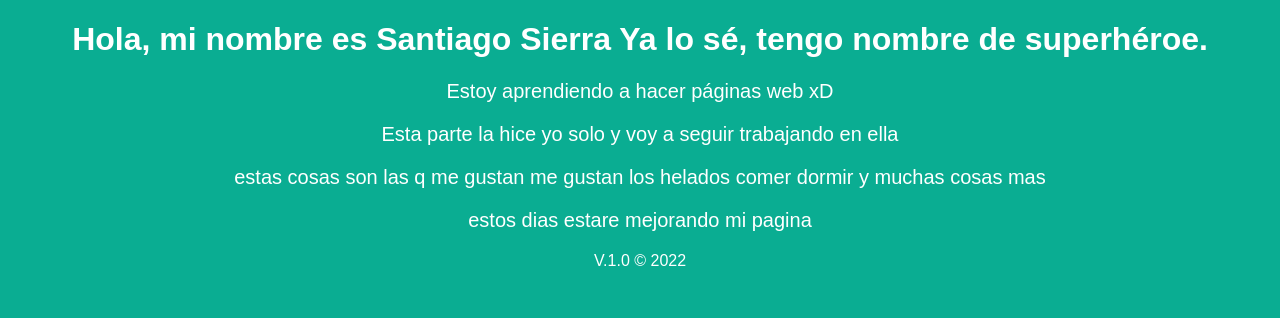
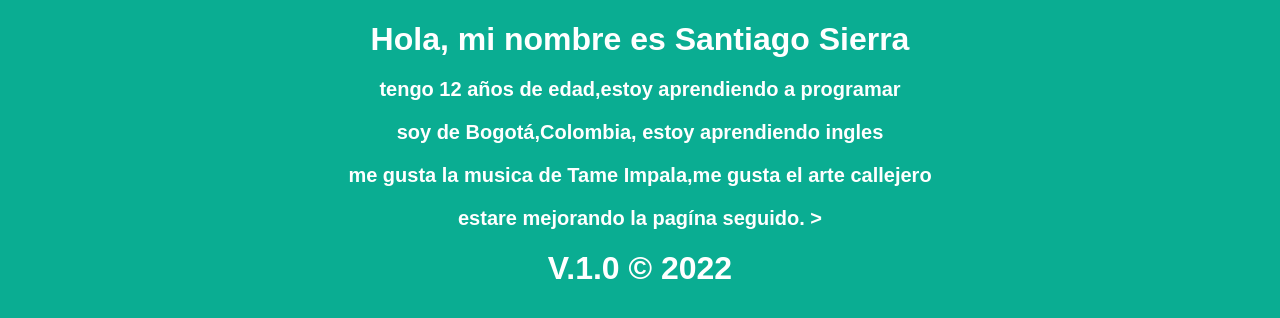
Before and after one commit to santisierrap/santisierrap.github.io, a plain HTML site: page index.html in a window 1280 px wide. Drawn offline with Linux system fonts and the light colour scheme.

Commit message:
cambie texto

```diff
--- a/index.html
+++ b/index.html
@@ -8,12 +8,13 @@
     <title>Santiago Sierra Piñeres</title>
 </head>
 <body>
-    <h1>Hola, mi nombre es <b>Santiago Sierra</b></
-    <h2> Ya lo sé, tengo nombre de superhéroe.</h2>
-    <p>Estoy aprendiendo a hacer páginas web xD</p>
-    <P>Esta parte la hice yo solo y voy a seguir trabajando en ella</p>
-    <p>estas cosas son las q me gustan me gustan los helados comer dormir y muchas cosas mas
-        <p>estos dias estare mejorando mi pagina </p>
-    </p>
+    <h1>Hola, mi nombre es <b>Santiago Sierra</b>
+
+    <p>tengo 12 años de edad,estoy aprendiendo a programar</p>
+    <P>soy de Bogotá,Colombia, estoy aprendiendo ingles </p>
+    <p>me gusta la musica de Tame Impala,me gusta el arte callejero
+        <p>estare mejorando la pagína seguido.
+
+    >
 <footer>V.1.0 © 2022</footer>
 </html>
```
